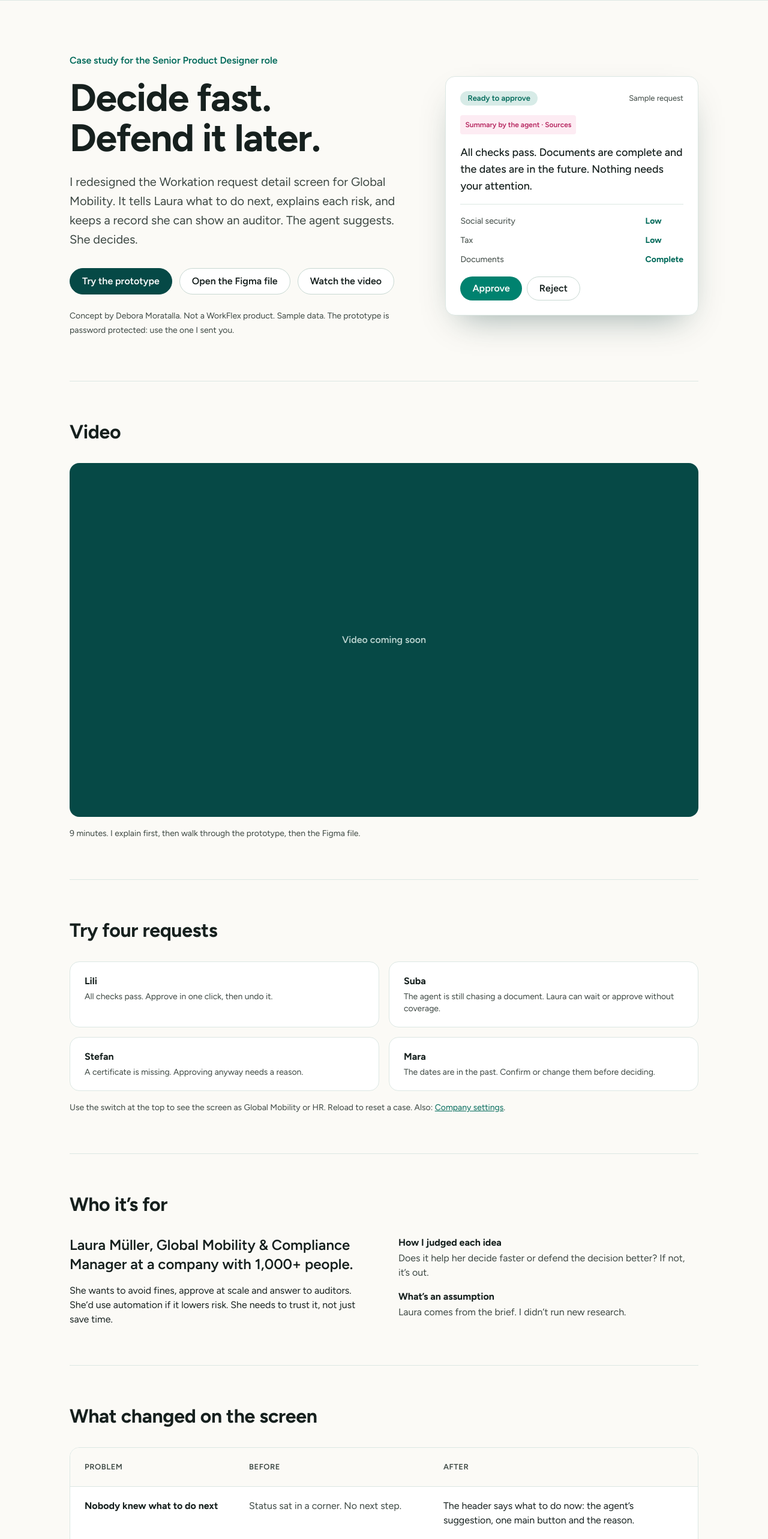
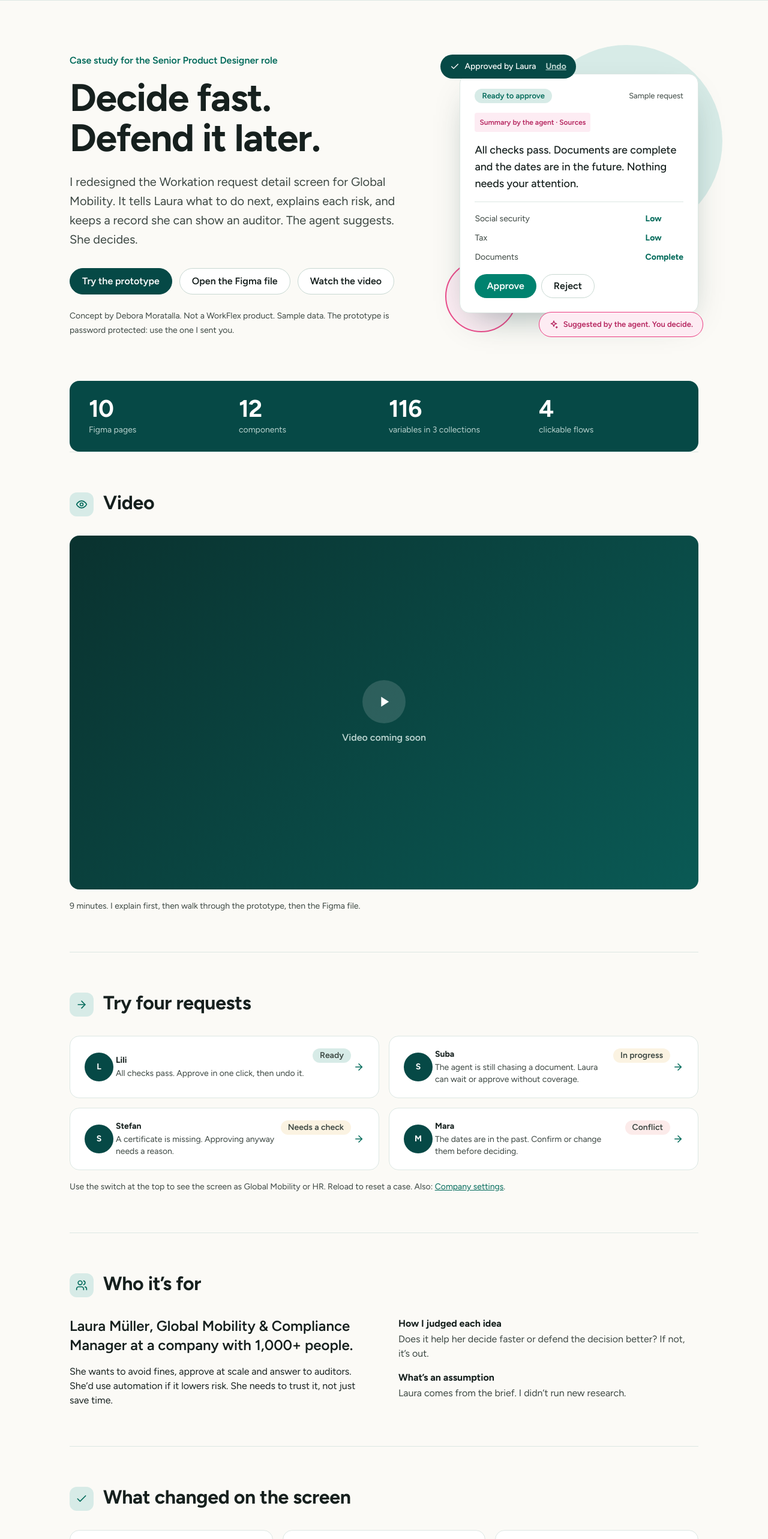
Before and after one commit to deboramoratalla-lab/worktation-agent, a Next.js app: page /case in a window 1280 px wide. Shown: the part 80-2646 px from the top of the page at 60% size. Built offline with nearby package versions, Linux system fonts and the light colour scheme.

Commit message:
Landing: icons, stats, dark AI band, richer hero
Co-Authored-By: Claude Sonnet 5.5 <noreply@anthropic.com>
Claude-Session: https://claude.ai/code/session_01CwxGZvk1v4vKUDqNhvnEAU

```diff
--- a/app/case/landing.css
+++ b/app/case/landing.css
@@ -61,3 +61,59 @@ main, .lp-foot { max-width: var(--w); margin: 0 auto; padding: 0 16px; }
 .lp-hero .lp-cta .lp-btn { min-height: 44px; padding: 0 20px; }
 .lp-hero .lp-cta { gap: 12px; }
 .lp-hr { border: 0; border-top: 1px solid var(--color-border-default); margin: 0 0 32px; }
+
+/* --- life --- */
+.lp { background: var(--color-bg-subtle); }
+.lp-hero { position: relative; }
+.lp-stage { position: relative; padding: 32px 0 40px 24px; }
+.lp-blob { position: absolute; border-radius: 50%; z-index: 0; }
+.lp-blob-a { width: 320px; height: 320px; background: var(--color-mint-200); right: -40px; top: -16px; }
+.lp-blob-b { width: 120px; height: 120px; background: var(--color-pink-50); left: 0; bottom: 8px; border: 2px solid var(--color-pink-600); opacity: .9; }
+.lp-mock { position: relative; z-index: 1; }
+.lp-toast { position: absolute; z-index: 2; left: -8px; top: 0; display: inline-flex; align-items: center; gap: 8px; height: 40px; padding: 0 16px; border-radius: var(--radius-full); background: var(--color-bg-inverse); color: #fff; font-size: 14px; font-weight: 500; box-shadow: var(--shadow-float); }
+.lp-toast b { color: var(--color-mint-300); margin-left: 8px; text-decoration: underline; }
+.lp-ai { position: absolute; z-index: 2; right: -8px; bottom: 0; display: inline-flex; align-items: center; gap: 8px; padding: 8px 16px; border-radius: var(--radius-full); background: var(--color-agent-bg); color: var(--color-agent-fg); font-size: 13px; font-weight: 600; border: 1px solid var(--color-pink-600); }
+.lp-stats { list-style: none; margin: 0 0 8px; padding: 24px 32px; display: grid; grid-template-columns: repeat(4, 1fr); gap: 16px; background: var(--color-bg-inverse); color: #fff; border-radius: var(--radius-lg); }
+.lp-stats li { display: grid; gap: 2px; } .lp-stats b { font-size: 40px; line-height: 44px; letter-spacing: -.02em; } .lp-stats span { color: var(--color-mint-300); font-size: 14px; }
+.lp-hi { display: inline-grid; place-items: center; width: 40px; height: 40px; border-radius: 12px; background: var(--color-mint-200); color: var(--color-green-700); margin-right: 16px; vertical-align: middle; }
+.lp-hi-inv { background: rgba(255,255,255,.14); color: var(--color-mint-200); }
+.lp-play { width: 72px; height: 72px; border-radius: 50%; background: rgba(255,255,255,.14); display: grid; place-items: center; color: #fff; margin-bottom: 12px; }
+.lp-video { display: flex; flex-direction: column; align-items: center; justify-content: center; background: linear-gradient(135deg, var(--color-teal-900), var(--color-teal-700)); }
+/* decisions */
+.lp-dec { list-style: none; margin: 0; padding: 0; display: grid; grid-template-columns: repeat(3, 1fr); gap: 16px; }
+.lp-dec li { background: var(--color-bg-surface); border: 1px solid var(--color-border-default); border-radius: var(--radius-lg); padding: 24px; display: grid; gap: 12px; align-content: start; }
+.lp-dec h3 { margin: 4px 0 0; font-size: 18px; }
+.lp-ico { width: 44px; height: 44px; border-radius: 12px; display: grid; place-items: center; background: var(--color-mint-200); color: var(--color-green-700); }
+.lp-ico-sm { width: 36px; height: 36px; flex: none; }
+.lp-dec p { margin: 0; font-size: 14px; line-height: 20px; padding: 10px 12px; border-radius: var(--radius-md); display: grid; gap: 2px; }
+.lp-dec p span { font-size: 11px; font-weight: 700; text-transform: uppercase; letter-spacing: .06em; }
+.lp-before { background: var(--color-bg-subtle); color: var(--color-text-secondary); border: 1px dashed var(--color-border-strong); }
+.lp-after { background: var(--color-status-risk-low-bg); color: var(--color-text-primary); } .lp-after span { color: var(--color-green-700); }
+/* AI band */
+.lp-band { background: var(--color-bg-inverse); color: #fff; margin: 64px 0; border-radius: var(--radius-lg); }
+.lp-band-in { padding: 56px 40px; } .lp-band h2 { color: #fff; } .lp-band h3 { color: var(--color-mint-300); font-size: 13px; text-transform: uppercase; letter-spacing: .06em; margin: 32px 0 16px; }
+.lp-tiles { list-style: none; margin: 0; padding: 0; display: grid; grid-template-columns: repeat(4, 1fr); gap: 16px; }
+.lp-tiles-5 { grid-template-columns: repeat(5, 1fr); }
+.lp-tiles li { display: grid; gap: 6px; align-content: start; padding: 20px; border-radius: var(--radius-lg); background: rgba(255,255,255,.08); border: 1px solid rgba(255,255,255,.14); }
+.lp-tiles svg { color: var(--color-mint-200); margin-bottom: 8px; } .lp-tiles span { color: var(--color-mint-300); font-size: 14px; line-height: 20px; }
+.lp-band .lp-cap { color: var(--color-mint-300); margin-top: 32px; } .lp-band .lp-cap b { color: #fff; }
+/* pages + cases */
+.lp-pg { display: flex !important; gap: 16px; align-items: flex-start; }
+.lp-pg strong { display: block; } .lp-pg > span:last-child > span { display: block; color: var(--color-text-secondary); font-size: 14px; line-height: 20px; margin-top: 2px; }
+.lp-case { display: flex !important; align-items: center; gap: 16px; }
+.lp-avatar { flex: none; width: 48px; height: 48px; border-radius: 50%; display: grid; place-items: center; background: var(--color-bg-inverse); color: #fff; font-weight: 700; font-size: 20px; }
+.lp-case-body { flex: 1; display: grid; gap: 2px; } .lp-case-body span { color: var(--color-text-secondary); font-size: 14px; line-height: 20px; }
+.lp-pill { flex: none; height: 24px; padding: 0 12px; display: inline-flex; align-items: center; border-radius: var(--radius-full); font-size: 12px; font-weight: 600; align-self: flex-start; }
+.lp-pill-ok { background: var(--color-status-risk-low-bg); color: var(--color-status-risk-low-fg); }
+.lp-pill-warn { background: var(--color-status-risk-medium-bg); color: var(--color-status-risk-medium-fg); }
+.lp-pill-bad { background: var(--color-status-risk-high-bg); color: var(--color-status-risk-high-fg); }
+.lp-go { flex: none; color: var(--color-green-700); align-self: center; }
+.lp-case:hover .lp-go { transform: translateX(4px); } .lp-go { transition: transform .15s; }
+@media (prefers-reduced-motion: reduce) { .lp-go { transition: none; } .lp-case:hover .lp-go { transform: none; } }
+@media (max-width: 1000px) { .lp-dec, .lp-tiles, .lp-tiles-5 { grid-template-columns: repeat(2, 1fr); } .lp-stats { grid-template-columns: repeat(2, 1fr); } }
+@media (max-width: 800px) { .lp-dec, .lp-tiles, .lp-tiles-5 { grid-template-columns: 1fr; } .lp-band-in { padding: 32px 20px; } .lp-stage { padding-left: 0; } .lp-case { flex-wrap: wrap; } }
+.lp .lp-avatar { color: #fff; }
+.lp .lp-case-body strong { color: var(--color-text-primary); }
+.lp { overflow-x: clip; }
+.lp-stats { margin-bottom: 0; }
+@media (max-width: 900px) { .lp-toast { left: 0; } .lp-ai { right: 0; } .lp-blob-a { right: 0; width: 240px; height: 240px; } .lp-stats b { font-size: 32px; } }
--- a/app/case/page.tsx
+++ b/app/case/page.tsx
@@ -1,5 +1,6 @@
 import type { Metadata } from 'next';
 import './landing.css';
+import { Icon, type IconName } from '@/components/Icon';
 
 export const metadata: Metadata = {
   title: 'Workation approval, case study',
@@ -11,6 +12,7 @@ const FIGMA = 'https://www.figma.com/design/cl9iO18ttAAfWUZpsvTJ0V';
 const fig = (node?: string) => (node ? `${FIGMA}?node-id=${node.replace(':', '-')}` : FIGMA);
 const PROTO = '/';
 
+const DEC_ICONS: IconName[] = ['clock', 'eye', 'calendar', 'check', 'close', 'file'];
 const DECISIONS = [
   { pain: 'Nobody knew what to do next', before: 'Status sat in a corner. No next step.', after: 'The header says what to do now: the agent’s suggestion, one main button and the reason.' },
   { pain: 'Risk was just a label', before: '“Medium risk” and a PDF to open.', after: 'Each risk says which check flagged it and why, with the source one click away.' },
@@ -20,6 +22,9 @@ const DECISIONS = [
   { pain: 'No history', before: 'No audit trail. Comments lived somewhere else.', after: 'One activity log with decisions, agent actions and comments together.' },
 ];
 
+const RULE_ICONS: IconName[] = ['users', 'sparkle', 'book', 'close', 'clock'];
+const USE_ICONS: IconName[] = ['eye', 'check', 'alert', 'send'];
+const PAGE_ICONS: IconName[] = ['book', 'chart', 'sparkle', 'grid', 'settings', 'eye', 'arrow-right', 'file', 'message'];
 const RULES = [
   ['Human decides', 'The agent suggests. Approve, reject and cancel are only Laura’s.'],
   ['Labelled', 'Anything the agent wrote says so.'],
@@ -35,6 +40,7 @@ const USES = [
   ['Drafts', 'Reminders and messages. Laura writes the rejection reason herself.'],
 ];
 
+const SCREEN_ICONS: IconName[] = ['grid', 'message', 'settings', 'menu'];
 const PAGES = [
   ['02 · Research', '0:1', 'The current screen and Laura, from the brief.'],
   ['03 · Synthesis & strategy', '8:6', 'Pain points ranked and what ships first.'],
@@ -61,6 +67,7 @@ const SCREENS = [
   ['Responsive', '171:5517', 'Tablet and mobile.'],
 ];
 
+const CASE_TAG: Record<string, [string, string]> = { ready: ['Ready', 'ok'], working: ['In progress', 'warn'], check: ['Needs a check', 'warn'], conflict: ['Conflict', 'bad'] };
 const CASES = [
   ['Lili', 'ready', 'All checks pass. Approve in one click, then undo it.'],
   ['Suba', 'working', 'The agent is still chasing a document. Laura can wait or approve without coverage.'],
@@ -95,35 +102,51 @@ export default function Landing() {
             </div>
             <p className="lp-meta">Concept by Debora Moratalla. Not a WorkFlex product. Sample data. The prototype is password protected: use the one I sent you.</p>
           </div>
-          <div className="lp-mock" aria-hidden="true">
+          <div className="lp-stage" aria-hidden="true">
+          <span className="lp-blob lp-blob-a" /><span className="lp-blob lp-blob-b" />
+          <div className="lp-toast"><Icon name="check" size={16} /><span>Approved by Laura</span><b>Undo</b></div>
+          <div className="lp-mock">
             <div className="lp-mock-head"><span className="lp-mock-chip">Ready to approve</span><span>Sample request</span></div>
             <p className="lp-mock-label">Summary by the agent · Sources</p>
             <p className="lp-mock-text">All checks pass. Documents are complete and the dates are in the future. Nothing needs your attention.</p>
             <div className="lp-mock-rows"><span>Social security</span><b>Low</b><span>Tax</span><b>Low</b><span>Documents</span><b>Complete</b></div>
             <div className="lp-mock-btns"><span className="lp-mock-b1">Approve</span><span className="lp-mock-b2">Reject</span></div>
           </div>
+          <div className="lp-ai"><Icon name="sparkle" size={16} /><span>Suggested by the agent. You decide.</span></div>
+          </div>
         </section>
+        <ul className="lp-stats" aria-label="At a glance">
+          <li><b>10</b><span>Figma pages</span></li>
+          <li><b>12</b><span>components</span></li>
+          <li><b>116</b><span>variables in 3 collections</span></li>
+          <li><b>4</b><span>clickable flows</span></li>
+        </ul>
 
         <section id="video" className="lp-sec" aria-labelledby="h-video">
-          <h2 id="h-video">Video</h2>
+          <h2 id="h-video"><span className="lp-hi"><Icon name="eye" size={20} /></span>Video</h2>
           <div className="lp-video" role="img" aria-label="Video placeholder">
-            <span>Video coming soon</span>
+            <span className="lp-play"><svg width="28" height="28" viewBox="0 0 24 24" aria-hidden="true"><path d="M8 5v14l11-7z" fill="currentColor" /></svg></span><span>Video coming soon</span>
           </div>
           <p className="lp-cap">9 minutes. I explain first, then walk through the prototype, then the Figma file.</p>
         </section>
 
         <section id="try" className="lp-sec" aria-labelledby="h-try">
-          <h2 id="h-try">Try four requests</h2>
+          <h2 id="h-try"><span className="lp-hi"><Icon name="arrow-right" size={20} /></span>Try four requests</h2>
           <ul className="lp-cards lp-cards-4">
             {CASES.map(([n, s, b]) => (
-              <li key={n}><a href={`/?s=${s}`}><strong>{n}</strong><span>{b}</span></a></li>
+              <li key={n}><a className="lp-case" href={`/?s=${s}`}>
+                <span className="lp-avatar" aria-hidden="true">{n[0]}</span>
+                <span className="lp-case-body"><strong>{n}</strong><span>{b}</span></span>
+                <span className={`lp-pill lp-pill-${CASE_TAG[s][1]}`}>{CASE_TAG[s][0]}</span>
+                <Icon name="arrow-right" size={18} className="lp-go" />
+              </a></li>
             ))}
           </ul>
           <p className="lp-cap">Use the switch at the top to see the screen as Global Mobility or HR. Reload to reset a case. Also: <a href="/?v=settings">Company settings</a>.</p>
         </section>
 
         <section className="lp-sec" aria-labelledby="h-user">
-          <h2 id="h-user">Who it’s for</h2>
+          <h2 id="h-user"><span className="lp-hi"><Icon name="users" size={20} /></span>Who it’s for</h2>
           <div className="lp-two">
             <div>
               <p className="lp-big">Laura Müller, Global Mobility & Compliance Manager at a company with 1,000+ people.</p>
@@ -137,42 +160,38 @@ export default function Landing() {
         </section>
 
         <section id="decisions" className="lp-sec" aria-labelledby="h-dec">
-          <h2 id="h-dec">What changed on the screen</h2>
-          <div className="lp-table" role="table" aria-label="Before and after">
-            <div className="lp-row lp-head" role="row"><span role="columnheader">Problem</span><span role="columnheader">Before</span><span role="columnheader">After</span></div>
-            {DECISIONS.map((d) => (
-              <div className="lp-row" role="row" key={d.pain}>
-                <strong role="cell">{d.pain}</strong>
-                <span role="cell">{d.before}</span>
-                <span role="cell">{d.after}</span>
-              </div>
+          <h2 id="h-dec"><span className="lp-hi"><Icon name="check" size={20} /></span>What changed on the screen</h2>
+          <ul className="lp-dec">
+            {DECISIONS.map((d, i) => (
+              <li key={d.pain}>
+                <span className="lp-ico"><Icon name={DEC_ICONS[i]} size={22} /></span>
+                <h3>{d.pain}</h3>
+                <p className="lp-before"><span>Before</span>{d.before}</p>
+                <p className="lp-after"><span>Now</span>{d.after}</p>
+              </li>
             ))}
+          </ul>
+        </section>
+
+        <section id="ai" className="lp-band" aria-labelledby="h-ai">
+          <div className="lp-band-in">
+            <h2 id="h-ai"><span className="lp-hi lp-hi-inv"><Icon name="sparkle" size={20} /></span>Where the AI helps, and where it stops</h2>
+            <h3>What it does</h3>
+            <ul className="lp-tiles">{USES.map(([t, b], i) => (<li key={t}><Icon name={USE_ICONS[i]} size={22} /><strong>{t}</strong><span>{b}</span></li>))}</ul>
+            <h3>Rules it follows</h3>
+            <ul className="lp-tiles lp-tiles-5">{RULES.map(([t, b], i) => (<li key={t}><Icon name={RULE_ICONS[i]} size={22} /><strong>{t}</strong><span>{b}</span></li>))}</ul>
+            <p className="lp-cap">Laura chooses how far the agent goes for each task: <b>Auto</b>, <b>Ask me</b> or <b>Never</b>. It’s in Company settings, Agent tab.</p>
           </div>
         </section>
 
-        <section id="ai" className="lp-sec" aria-labelledby="h-ai">
-          <h2 id="h-ai">Where the AI helps, and where it stops</h2>
-          <div className="lp-two">
-            <div>
-              <h3>What it does</h3>
-              <ul className="lp-list">{USES.map(([t, b]) => (<li key={t}><strong>{t}</strong>{b}</li>))}</ul>
-            </div>
-            <div>
-              <h3>Rules it follows</h3>
-              <ol className="lp-list lp-num">{RULES.map(([t, b]) => (<li key={t}><strong>{t}</strong>{b}</li>))}</ol>
-            </div>
-          </div>
-          <p className="lp-cap">Laura chooses how far the agent goes for each task: Auto, Ask me or Never. It’s in Company settings, Agent tab.</p>
-        </section>
-
         <section id="figma" className="lp-sec" aria-labelledby="h-fig">
-          <h2 id="h-fig">How the Figma file is organised</h2>
+          <h2 id="h-fig"><span className="lp-hi"><Icon name="grid" size={20} /></span>How the Figma file is organised</h2>
           <p className="lp-lead-sm">Ten pages, from research to handoff. Everything uses auto-layout, spacing follows an 8px scale, and layers are named the way a team would name them.</p>
 
           <h3>Pages</h3>
           <ul className="lp-cards">
-            {PAGES.map(([n, id, b]) => (
-              <li key={n}><a href={fig(id)} target="_blank" rel="noreferrer"><strong>{n}</strong><span>{b}</span></a></li>
+            {PAGES.map(([n, id, b], i) => (
+              <li key={n}><a className="lp-pg" href={fig(id)} target="_blank" rel="noreferrer"><span className="lp-ico lp-ico-sm"><Icon name={PAGE_ICONS[i]} size={18} /></span><span><strong>{n}</strong><span>{b}</span></span></a></li>
             ))}
           </ul>
 
@@ -196,8 +215,8 @@ export default function Landing() {
 
           <h3>Screens (page 07)</h3>
           <ul className="lp-cards lp-cards-4">
-            {SCREENS.map(([n, id, b]) => (
-              <li key={n}><a href={fig(id)} target="_blank" rel="noreferrer"><strong>{n}</strong><span>{b}</span></a></li>
+            {SCREENS.map(([n, id, b], i) => (
+              <li key={n}><a className="lp-pg" href={fig(id)} target="_blank" rel="noreferrer"><span className="lp-ico lp-ico-sm"><Icon name={SCREEN_ICONS[i]} size={18} /></span><span><strong>{n}</strong><span>{b}</span></span></a></li>
             ))}
           </ul>
           <p className="lp-cap">Each screen has notes, numbered pins and a link to its live prototype state.</p>
@@ -207,7 +226,7 @@ export default function Landing() {
         </section>
 
         <section className="lp-sec" aria-labelledby="h-out">
-          <h2 id="h-out">What I didn’t do</h2>
+          <h2 id="h-out"><span className="lp-hi"><Icon name="alert" size={20} /></span>What I didn’t do</h2>
           <ul className="lp-list">
             <li><strong>Other Company settings tabs</strong>They come from the WorkFlex Help Center. Only Agent is designed.</li>
             <li><strong>Real risk scoring</strong>The agent’s output is sample data. I show how it explains, not how it scores.</li>
```
